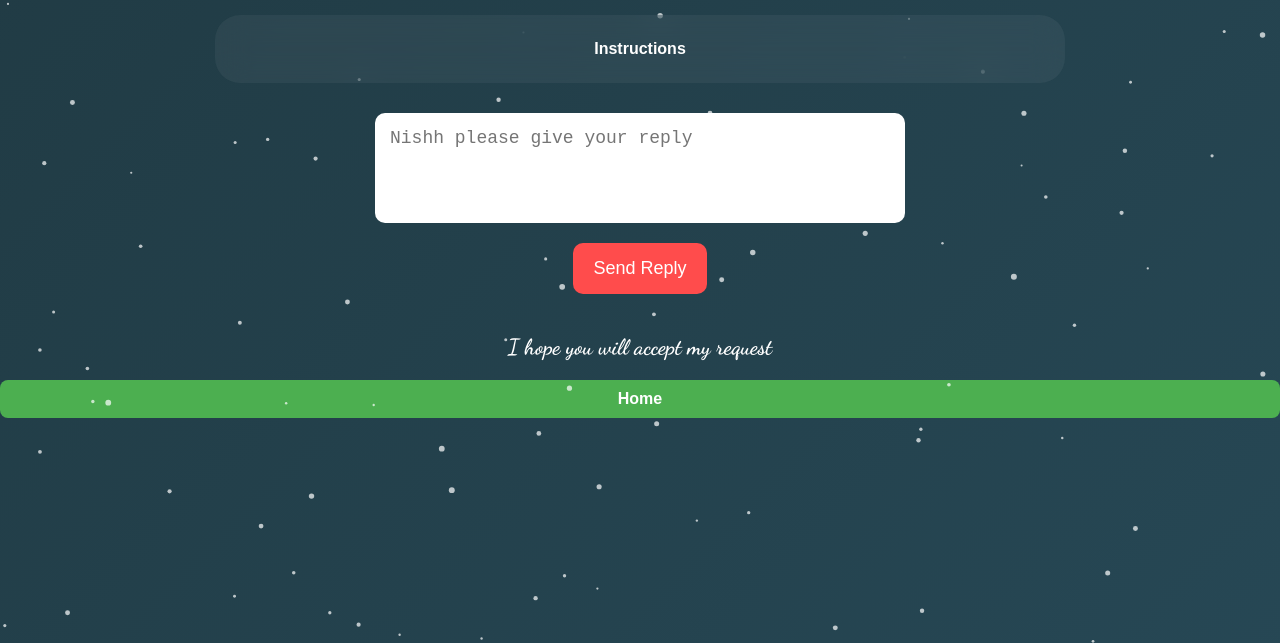
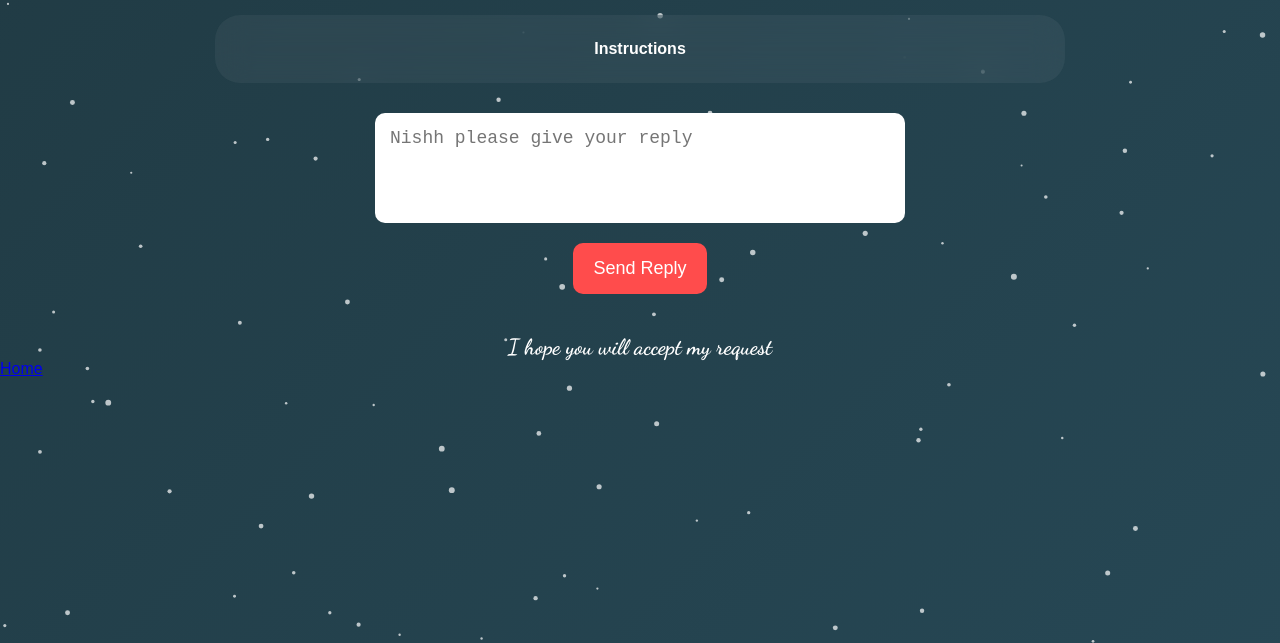
Before and after one commit to omsingh-coder/nish, a plain HTML site: page reply.html in a window 1280 px wide. Shown: the part 157-800 px from the top of the page. Drawn offline with Linux system fonts and the light colour scheme.

Commit message:
Update reply.html

```diff
--- a/reply.html
+++ b/reply.html
@@ -181,7 +181,7 @@
 <div class="footer">
     I hope you will accept my request
 </div>
-<a class="home-btn" href="index.html">Home</a>
+<a href="/">Home</a>
 
 <script>
     // Popup functions
```
